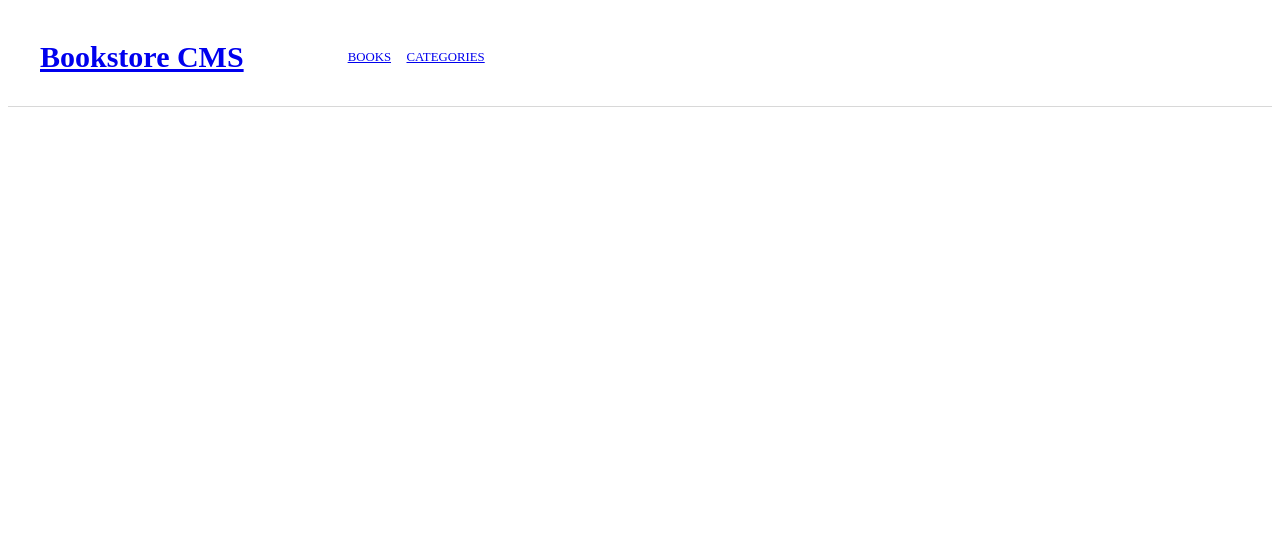
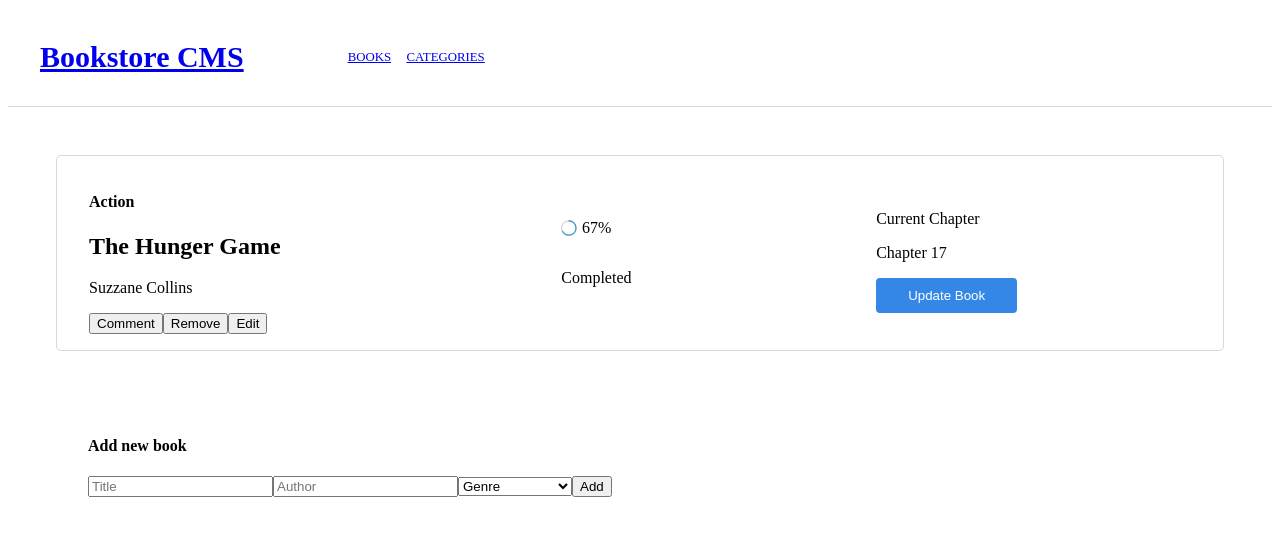
Before and after one commit to Aduda-Boaz/react-bookstore, a React (Create React App) app: page / in a window 1280 px wide. Shown: the top 536 px of the page. Built offline with nearby package versions, Linux system fonts and the light colour scheme.

Commit message:
Refactor code to take in props

```diff
--- a/package.json
+++ b/package.json
@@ -6,6 +6,7 @@
     "@testing-library/jest-dom": "^5.16.2",
     "@testing-library/react": "^12.1.3",
     "@testing-library/user-event": "^13.5.0",
+    "prop-types": "^15.8.1",
     "react": "^17.0.2",
     "react-circular-progressbar": "^2.0.4",
     "react-dom": "^17.0.2",
--- a/src/App.js
+++ b/src/App.js
@@ -10,7 +10,7 @@ function App() {
     <div className="App">
       <Nav />
       <Routes>
-        <Route path="bookstore" element={<BookDisplay />} />
+        <Route path="/" element={<BookDisplay />} />
         <Route path="categories" element={<BookCategories />} />
       </Routes>
     </div>
--- a/src/components/BookList.js
+++ b/src/components/BookList.js
@@ -2,13 +2,19 @@ import React from 'react';
 import { CircularProgressbar } from 'react-circular-progressbar';
 import 'react-circular-progressbar/dist/styles.css';
 
-function BookList() {
+const BookList = (props) => {
+  const {
+    title="The Hunger Game",
+    author="Suzzane Collins",
+    categories="Action"
+  } = props;
+
   return (
     <div className="List-container">
       <div className="BookDetils">
-        <p className="Genre">Category</p>
-        <p className="BookTitle">Title</p>
-        <p className="BookAuthor">Author</p>
+        <h4 className="Genre">{categories}</h4>
+        <h2 className="BookTitle">{title}</h2>
+        <p className="BookAuthor">{author}</p>
         <button type="button" className="btn">Comment</button>
         <button type="button" className="btn">Remove</button>
         <button type="button" className="btn">Edit</button>
@@ -29,6 +35,6 @@ function BookList() {
       </div>
     </div>
   );
-}
+};
 
 export default BookList;
--- a/src/components/NavBar.js
+++ b/src/components/NavBar.js
@@ -12,7 +12,7 @@ function Nav() {
         </h1>
         <ul>
           <li>
-            <NavLink to="/bookstore/" rel="noopener noreferrer">
+            <NavLink to="/" rel="noopener noreferrer">
               Books
             </NavLink>
           </li>
```
Also changed, not shown: 1 other file (tests, documents, lock files or other folders).
